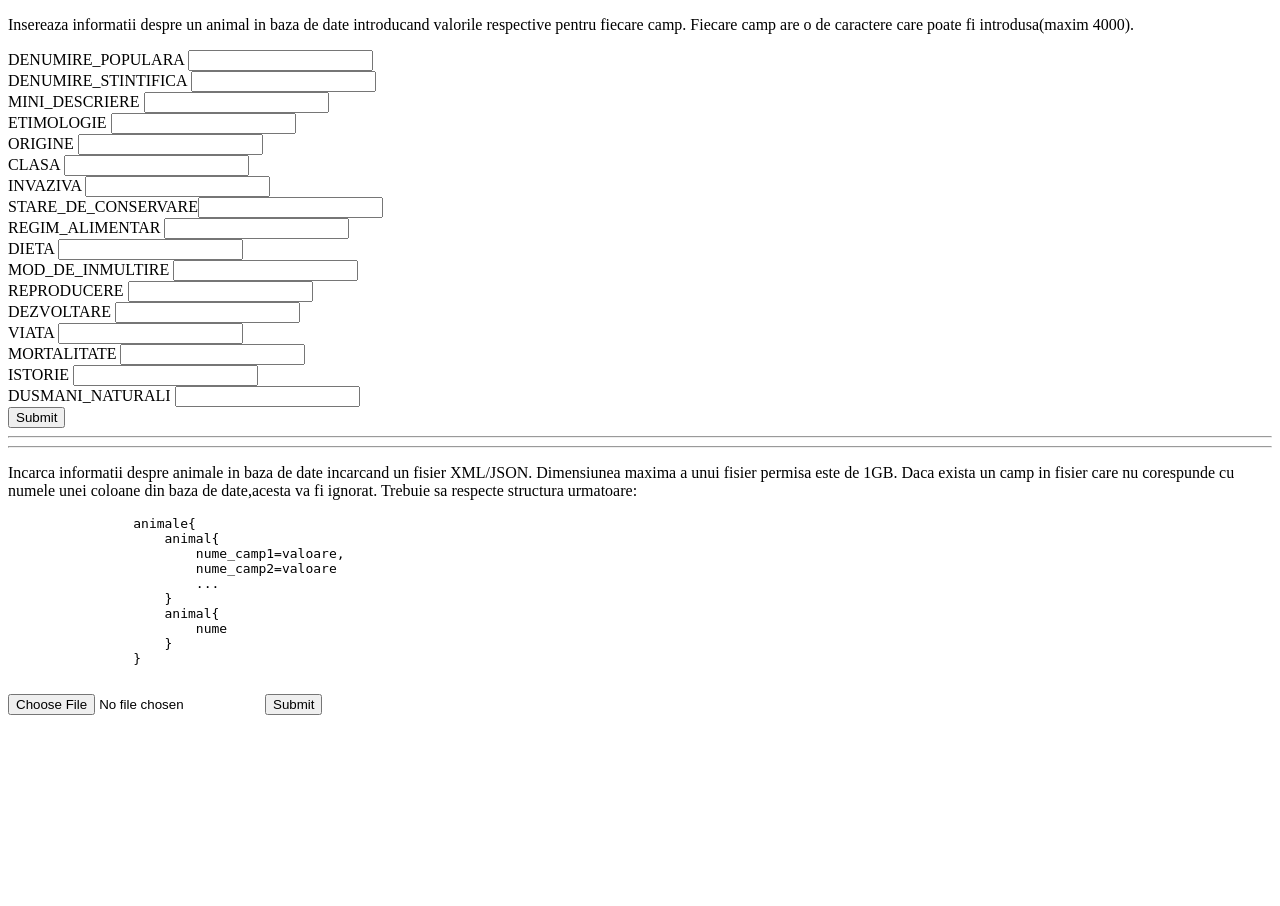
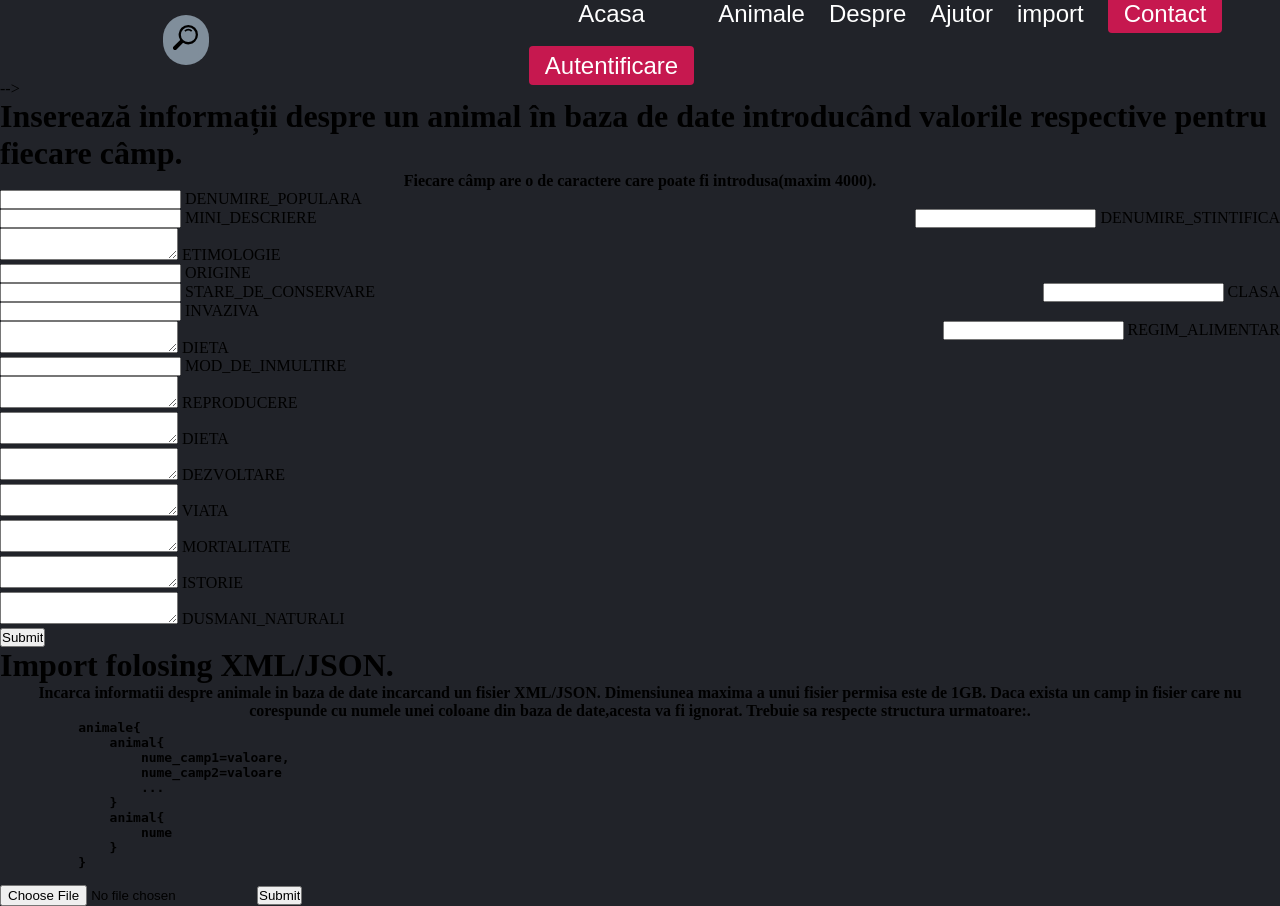
Before and after one commit to Alexandru-Lucaci/TW, a PHP site: page /TW/views/templates/Import.phtml in a window 1280 px wide. Before the commit the page ends 715 px from the top, so only its background shows below. Run offline with PHP 8.4, Linux system fonts and the light colour scheme; some libraries are stand-ins or nearby versions.

Commit message:
update style import page

```diff
--- a/views/templates/Import.phtml
+++ b/views/templates/Import.phtml
@@ -1,107 +1,191 @@
 <!DOCTYPE html>
-<html lang="en">
+<html lang="ro">
   <head>
-        <title>Import animals info</title>
+    <meta charset="UTF-8" />
+    <meta name="description" content="Menagerie on WEB contact information" />
+    <meta name="author" content="Ivan Remus" />
+    <meta name="author" content="Lucaci Alexandru-Constantin" />
+    <meta name="viewport" content="width=device-width, initial-scale=1.0" />
+
+    <title>Importa animale</title>
+
+    <link rel="icon" href="views/images/logoBlack.jpg" />
+
+    <!-- <link rel="stylesheet" href="views/styles/styleNavBar.css" /> -->
+
+
+    <link rel="stylesheet" href="styleContactPage.css" />
+    <link rel="stylesheet" href="views/styles/styleNavBar.css" />
+    <link rel="stylesheet" href="views/styles/styleSearch.css" />
   </head>
+
   <body>
-        <div>
-            <p>
-                Insereaza informatii despre un animal in baza de date introducand valorile respective pentru fiecare camp.
-                Fiecare camp are o de caractere care poate fi introdusa(maxim 4000).
-            </p>
-            <!--
-            TODO
-            make it so that this form is generated automated based on the function buildInputFields from importUtils....i tried it,but with not success
-            seems if you try to include a.php into b.php and c.php ,and c calls with a form b,the a.php fle is SOMEHOW redeclared...need to learn/understand more to be able to fix
-            -->
+    <div class="content">
+      <?php include("NavBar.phtml") ?>
+    </div> -->
+
+     <br>
+
+    <div class="container">
+        <div class="row">
+            <h1>Inserează informații despre un animal în baza de date introducând valorile respective pentru fiecare câmp.
+            </h1>
+        </div>
+        <div class="row">
+            <h4 style="text-align:center"> Fiecare câmp are o de caractere care poate fi introdusa(maxim 4000).</h4>
+        </div>
+
         <form action="index.php" method="post">
           <input type="hidden" name="load" value="About/update">
           <input type="hidden" name="function" value="insert_animal_info">
           <input type="hidden" name="input_option" value="direct">
 
+            <div class="row input-container">
+
+
+                <div class="col-md-6 col-sm-12">
+                  <div class="styled-input">
+                    <input type="text" name="DENUMIRE_POPULARA"  required="" />
                     <label for="DENUMIRE_POPULARA()">DENUMIRE_POPULARA</label>
-                <input type="text" name="DENUMIRE_POPULARA" maxlength="50" required="">
-                <br>
-
+                  </div>
+                </div>
+                <div class="col-md-6 col-sm-12">
+                  <div class="styled-input" style="float:right;">
+                    <input type="text" name="DENUMIRE_STINTIFICA" required="" />
                     <label for="DENUMIRE_STINTIFICA()">DENUMIRE_STINTIFICA</label>
-                <input type="text" name="DENUMIRE_STINTIFICA" maxlength="100" required="">
-                <br>
-
+                  </div>
+                </div>
+                <div class="col-xs-12">
+                  <div class="styled-input wide">
+                    <input type="text" name="MINI_DESCRIERE" maxlength="500" required=""/>
                     <label for="MINI_DESCRIERE()">MINI_DESCRIERE</label>
-                <input type="text" name="MINI_DESCRIERE" maxlength="500">
-                <br>
-
-                <label for="ETIMOLOGIE()">ETIMOLOGIE</label>
-                <input type="text" name="ETIMOLOGIE" maxlength="4000">
-                <br>
-
-                <label for="ORIGINE()">ORIGINE</label>
-                <input type="text" name="ORIGINE" maxlength="20">
-                <br>
-
-                <label for="CLASA()">CLASA</label>
-                <input type="text" name="CLASA" maxlength="20">
-                <br>
-
-                <label for="INVAZIVA()">INVAZIVA</label>
-                <input type="text" name="INVAZIVA" maxlength="20">
-                <br>
-
-                <label for="STARE_DE_CONSERVARE()">STARE_DE_CONSERVARE</label
-                ><input type="text" name="STARE_DE_CONSERVARE" maxlength="40">
-                <br>
-
-                <label for="REGIM_ALIMENTAR()">REGIM_ALIMENTAR</label>
-                <input type="text" name="REGIM_ALIMENTAR" maxlength="15">
-                <br>
-
-                <label for="DIETA()">DIETA</label>
-                <input type="text" name="DIETA" maxlength="1300">
-                <br>
-
-                <label for="MOD_DE_INMULTIRE()">MOD_DE_INMULTIRE</label>
-                <input type="text" name="MOD_DE_INMULTIRE" maxlength="30">
-                <br>
-
-                <label for="REPRODUCERE()">REPRODUCERE</label>
-                <input type="text" name="REPRODUCERE" maxlength="4000">
-                <br>
-
-                <label for="DEZVOLTARE()">DEZVOLTARE</label>
-                <input type="text" name="DEZVOLTARE" maxlength="4000">
-                <br>
-
-                <label for="VIATA()">VIATA</label>
-                <input type="text" name="VIATA" maxlength="4000">
-                <br>
-
-                <label for="MORTALITATE()">MORTALITATE</label>
-                <input type="text" name="MORTALITATE" maxlength="4000">
-                <br>
-
-                <label for="ISTORIE()">ISTORIE</label>
-                <input type="text" name="ISTORIE" maxlength="4000">
-                <br>
-
-                <label for="DUSMANI_NATURALI()">DUSMANI_NATURALI</label>
-                <input type="text" name="DUSMANI_NATURALI" maxlength="1000">
-                <br>
-
-                <input type="submit">
-            </form>
+                  </div>
                 </div>
 
-        <hr>
-        <hr>
 
-        <div>
-            <p>
-                <!--De exemplificat mai bine restrictii si cum functioneaza importarea(cum ar fi,ce se intampla daca nu are valori pentru campuri obligatorii...) -->
+
+                <div class="col-xs-12">
+                  <div class="styled-input wide">
+                    <textarea name="ETIMOLOGIE" maxlength="4000" required></textarea>
+                    <label for="ETIMOLOGIE()">ETIMOLOGIE</label>
+                  </div>
+                </div>
+
+
+                <div class="col-md-6 col-sm-12">
+                  <div class="styled-input">
+                    <input type="text" name="ORIGINE" maxlength="20" required="" />
+                    <label for="ORIGINE()">ORIGINE</label>
+                  </div>
+                </div>
+                <div class="col-md-6 col-sm-12">
+                  <div class="styled-input" style="float:right;">
+                    <input type="text" name="CLASA" maxlength="20" required="" />
+                    <label for="CLASA()">CLASA</label>
+                  </div>
+                </div>
+                <div class="col-xs-12">
+                  <div class="styled-input wide">
+                    <input type="text" name="STARE_DE_CONSERVARE" maxlength="40" required=""/>
+                    <label for="STARE_DE_CONSERVARE()">STARE_DE_CONSERVARE</label>
+                  </div>
+                </div>
+
+
+
+                <div class="col-md-6 col-sm-12">
+                  <div class="styled-input">
+                    <input type="text" name="INVAZIVA" maxlength="20" required="" />
+                    <label for="INVAZIVA()">INVAZIVA</label>
+                  </div>
+                </div>
+                <div class="col-md-6 col-sm-12">
+                  <div class="styled-input" style="float:right;">
+                    <input type="text" name="REGIM_ALIMENTAR" maxlength="15" required="" />
+                    <label for="REGIM_ALIMENTAR()">REGIM_ALIMENTAR</label>
+                  </div>
+                </div>
+                <div class="col-xs-12">
+                  <div class="styled-input wide">
+                    <textarea name="DIETA" maxlength="1300" required></textarea>
+                    <label for="DIETA()">DIETA</label>
+                  </div>
+                </div>
+
+                <div class="col-xs-12">
+                  <div class="styled-input wide">
+                    <input type="text" name="MOD_DE_INMULTIRE" maxlength="30"required=""/>
+                    <label for="MOD_DE_INMULTIRE()">MOD_DE_INMULTIRE</label>
+                  </div>
+                </div>
+
+                <div class="col-xs-12">
+                  <div class="styled-input wide">
+                    <textarea name="DIETA" maxlength="1300" required></textarea>
+                    <label for="REPRODUCERE()">REPRODUCERE</label>
+                  </div>
+                </div>
+
+                <div class="col-xs-12">
+                  <div class="styled-input wide">
+                    <textarea  name="REPRODUCERE" maxlength="4000" required></textarea>
+                    <label for="DIETA()">DIETA</label>
+                  </div>
+                </div>
+
+                <div class="col-xs-12">
+                  <div class="styled-input wide">
+                    <textarea name="DEZVOLTARE" maxlength="4000" required></textarea>
+                    <label for="DEZVOLTARE()">DEZVOLTARE</label>
+                  </div>
+                </div>
+
+                <div class="col-xs-12">
+                  <div class="styled-input wide">
+                    <textarea name="VIATA" maxlength="4000" required></textarea>
+                    <label for="VIATA()">VIATA</label>
+                  </div>
+                </div>
+
+
+                <div class="col-xs-12">
+                  <div class="styled-input wide">
+                    <textarea name="MORTALITATE" maxlength="4000" required></textarea>
+                    <label for="MORTALITATE()">MORTALITATE</label>
+                  </div>
+                </div>
+
+                <div class="col-xs-12">
+                  <div class="styled-input wide">
+                    <textarea name="ISTORIE" maxlength="4000" required></textarea>
+                    <label for="ISTORIE()">ISTORIE</label>
+                  </div>
+                </div>
+
+                <div class="col-xs-12">
+                  <div class="styled-input wide">
+                    <textarea name="DUSMANI_NATURALI" maxlength="1000" required></textarea>
+                    <label for="DUSMANI_NATURALI()">DUSMANI_NATURALI</label>
+                  </div>
+                </div>
+                <div class="col-xs-12">
+                  <input type="submit">
+                </div>
+            </div>
+          </form>
+
+          <div class="row">
+            <h1>Import folosing XML/JSON.
+            </h1>
+        </div>
+        <div class="row">
+            <h4 style="text-align:center">
               Incarca informatii despre animale in baza de date incarcand un fisier XML/JSON.
               Dimensiunea maxima a unui fisier permisa este de 1GB.
               Daca exista un camp in fisier care nu corespunde cu numele unei coloane din baza de date,acesta va fi ignorat.
-                Trebuie sa respecte structura urmatoare:
-            </p>
+              Trebuie sa respecte structura urmatoare:.</h4>
+        </div>
+        <h4>
         <pre>
           animale{
               animal{
@@ -114,6 +198,8 @@
               }
           }
       </pre>
+    </h4>
+
     <form action="index.php" method="post" enctype="multipart/form-data">
       <input type="hidden" name="load" value="About/update">
       <input type="hidden" name="function" value="insert_animal_info">
@@ -124,5 +210,7 @@
       <input type="submit">
   </form>
     </div>
+
+    <script src="views/javascript/navBar.js"></script>
   </body>
 </html>
--- a/views/templates/NavBar.phtml
+++ b/views/templates/NavBar.phtml
@@ -32,6 +32,7 @@
             <li><a href="index.php?load=Animals/show" class="nav-links">Animale</a></li>
             <li><a href="index.php?load=About/show" class="nav-links">Despre</a></li>
             <li><a href="index.php?load=Help/show" class="nav-links">Ajutor</a></li>
+            <li><a href="index.php?load=Import/show" class="nav-links">import</a></li>
             <li>
                 <a href="index.php?load=Contact/show" class="nav-links nav-links-btn">Contact</a>
             </li>
```
Lines whose indentation alone changed are shown as unchanged.
